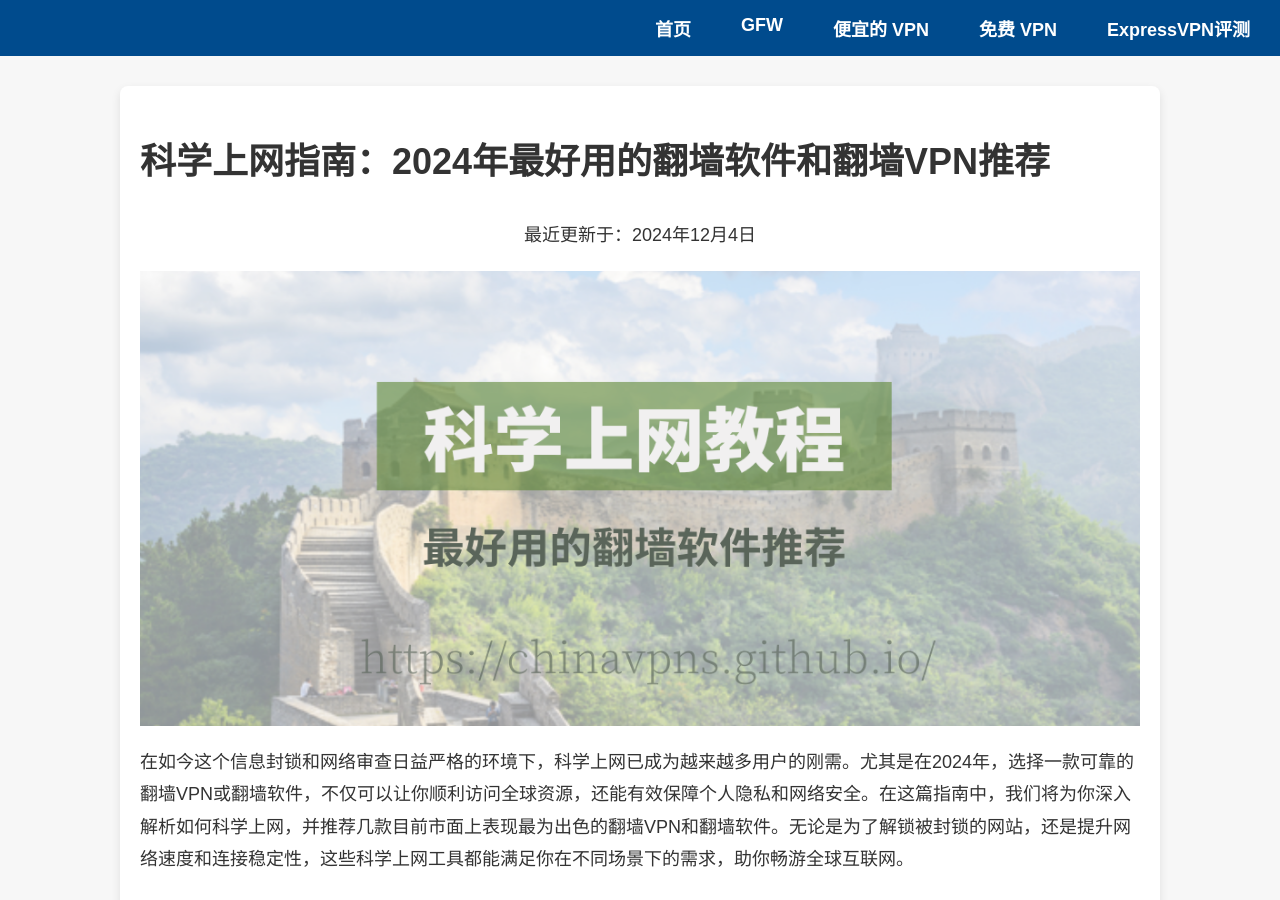
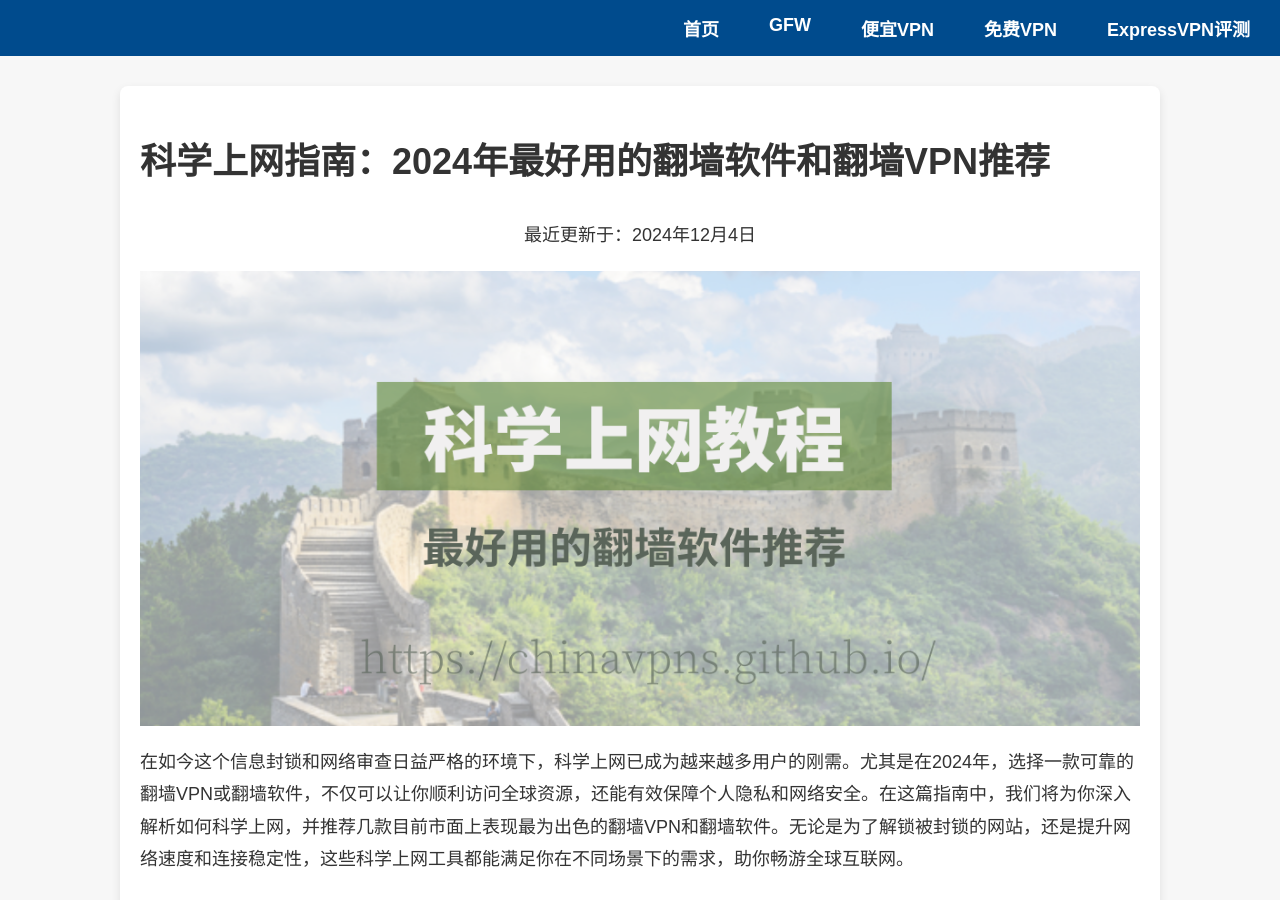
Before and after one commit to chinavpns/chinavpns.github.io, a Jekyll site: the page built from index.md, in a window 1280 px wide and 900 px high. Built offline with Jekyll 4.4.1, drawn with Linux system fonts in a browser that asks for light colours.

Commit message:
Update default.html

```diff
--- a/_layouts/default.html
+++ b/_layouts/default.html
@@ -12,8 +12,8 @@
             <ul class="nav">
                 <li><a href="{{ '/' | relative_url }}">首页</a></li>
                 <li><a href="{{ '/gfw/' | relative_url }}">GFW</a></li>
-                <li><a href="{{ '/cheap-vpn/' | relative_url }}">便宜的 VPN</a></li>
-                <li><a href="{{ '/free-vpn/' | relative_url }}">免费 VPN</a></li>
+                <li><a href="{{ '/cheap-vpn/' | relative_url }}">便宜VPN</a></li>
+                <li><a href="{{ '/free-vpn/' | relative_url }}">免费VPN</a></li>
                 <li><a href="{{ '/expressvpn/' | relative_url }}">ExpressVPN评测</a></li>
             </ul>
         </nav>
```
